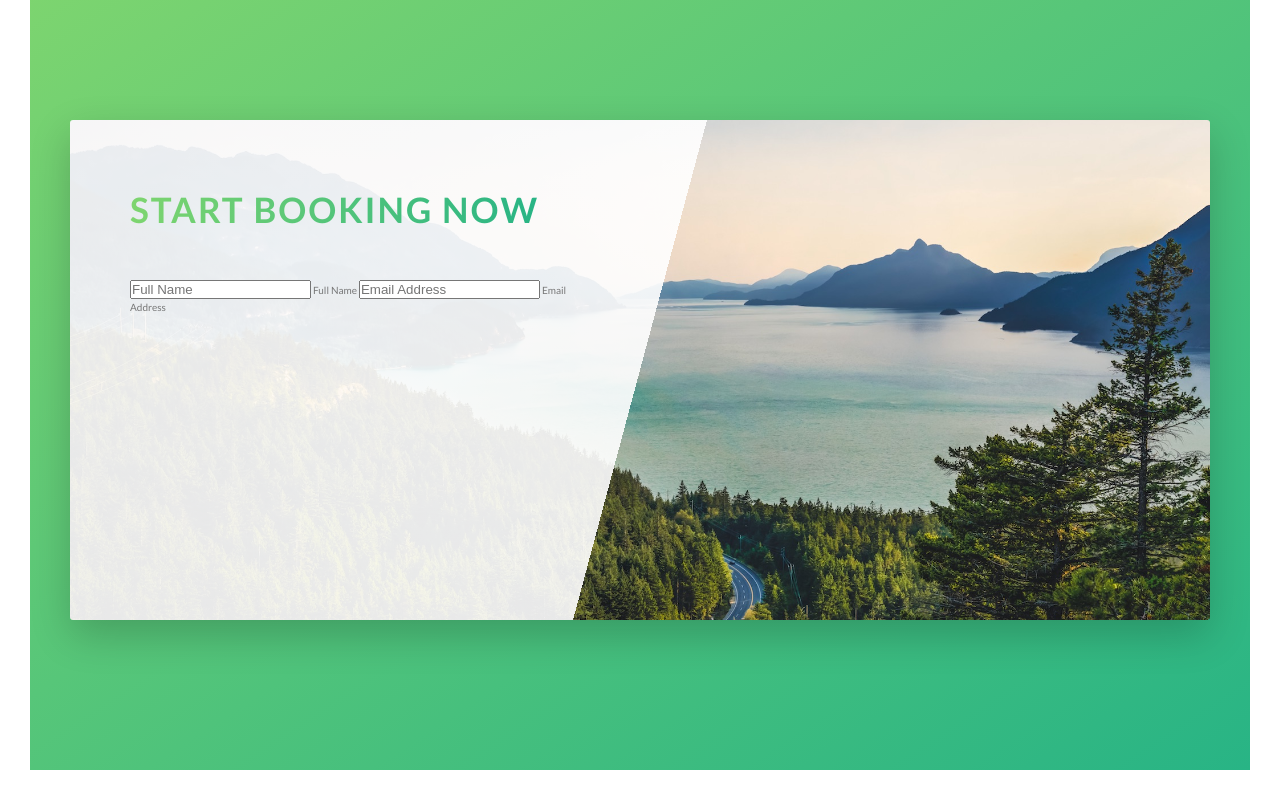
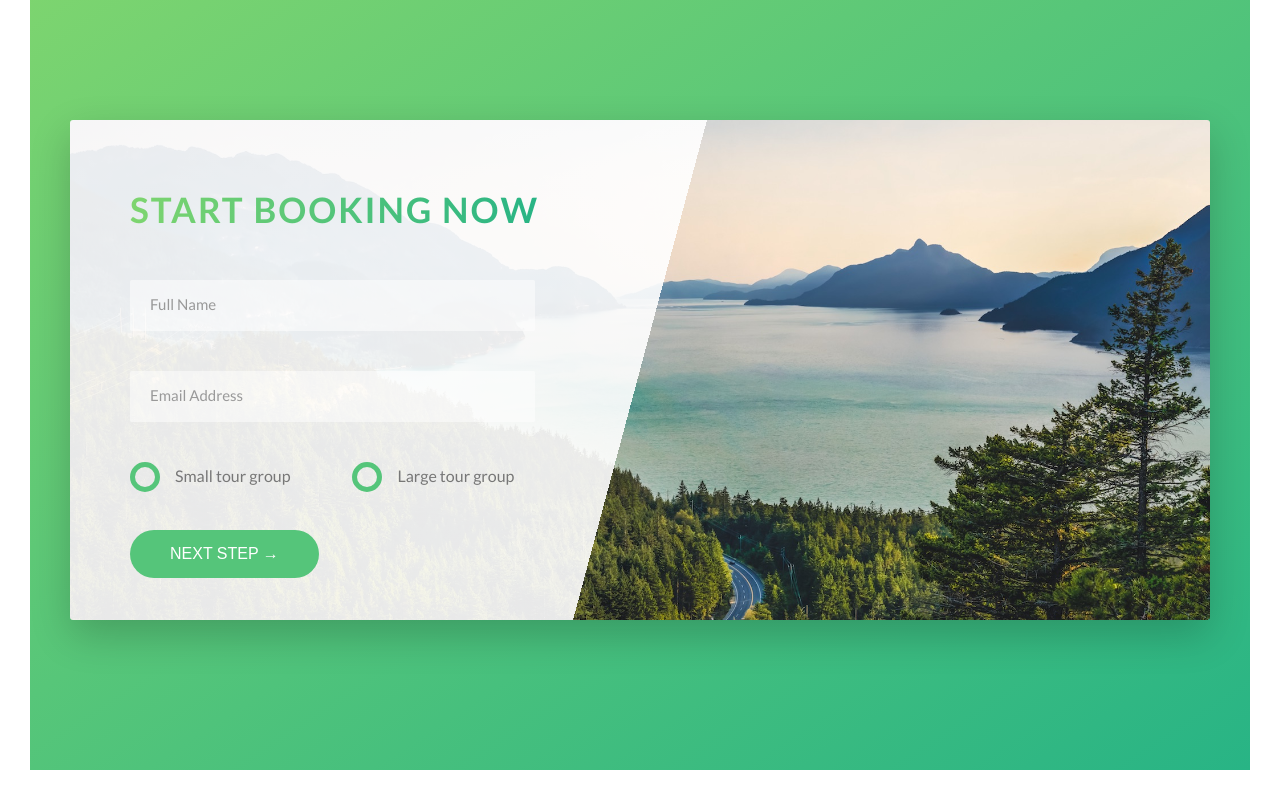
Before and after one commit to SergioHeynes/Webpage-Natours, a website: page index.html in a window 1280 px wide. Shown: the part 4576-5376 px from the top of the page. Drawn offline with Linux system fonts and the light colour scheme.

Commit message:
Completed booking section.

```diff
--- a/index.html
+++ b/index.html
@@ -279,11 +279,36 @@
                                         Start booking now
                                     </h2>
                                 </div>
+
                                 <div class="form__group">
-                                    <input id="name" type="text" class="form__input" placeholder="Full Name" required>
+                                    <input id="name" type="text" class="form__input" placeholder="Full Name" required autocomplete="off">
                                     <label for="name" class="form__label">Full Name</label>
-                                    <input id="email" type="email" class="form__email" placeholder="Email Address" required>
+                                </div>
+
+                                <div class="form__group">
+                                    <input id="email" type="email" class="form__input" placeholder="Email Address" required autocomplete="off">
                                     <label for="email" class="form__label">Email Address</label>
+                                </div>
+
+                                <div class="form__group u-margin-bottom-medium">
+                                    <div class="form__radio-group">
+                                        <input type="radio" class="form__radio-input" id="small" name="size">
+                                        <label for="small" class="form__radio-label">
+                                            <span class="form__radio-button"></span>
+                                            Small tour group
+                                        </label>
+                                    </div>
+
+                                    <div class="form__radio-group">
+                                        <input type="radio" class="form__radio-input" id="large" name="size">
+                                        <label for="large" class="form__radio-label">
+                                            <span class="form__radio-button"></span>
+                                            Large tour group</label>
+                                    </div>
+                                </div>
+
+                                <div class="form__group">
+                                    <button class="btn btn--green">Next step &rarr;</button>
                                 </div>
                             </form>
                         </div>
--- a/sass/abstracts/_variables.scss
+++ b/sass/abstracts/_variables.scss
@@ -14,6 +14,7 @@ $color-gray-light-1: #f7f7f7;
 $color-gray-light-2: #eee;
 
 $color-gray: #777;
+$color-gray-dark-2: #999;
 $color-white: #FFF;
 $color-black: #000;
 
--- a/sass/base/_utilities.scss
+++ b/sass/base/_utilities.scss
@@ -1,23 +1,23 @@
 .u-center-text {
-    text-align: center;
+    text-align: center !important;
 }
 
 .u-margin-bottom-small {
-    margin-bottom: 1.5rem;
+    margin-bottom: 1.5rem !important;
 }
 
 .u-margin-bottom-medium {
-    margin-bottom: 4rem;
+    margin-bottom: 4rem !important;
 }
 
 .u-margin-bottom-big {
-    margin-bottom: 8rem;
+    margin-bottom: 8rem !important;
 }
 
 .u-margin-top {
-    margin-top: 8rem;
+    margin-top: 8rem !important;
 }
 
 .u-margin-top-huge {
-    margin-top: 10rem;
+    margin-top: 10rem !important;
 }
--- a/sass/components/_btn.scss
+++ b/sass/components/_btn.scss
@@ -1,5 +1,7 @@
 .btn {
 
+
+    &,
     &:link,
     &:visited {
         text-transform: uppercase;
@@ -10,6 +12,10 @@
         transition: all .2s;
         position: relative;
         font-size: 1.6rem;
+
+        //Change for the <button> element
+        border: none;
+        cursor: pointer;
     }
     &:hover {
         transform: translateY(-3px);
@@ -21,7 +27,9 @@
         }
     }
 
-    &:active {
+    &:active,
+    &:focus {
+        outline: none;
         transform: translateY(-1px);
         box-shadow: 0 .5rem 1rem rgba($color-black, .2);
         cursor: pointer;
--- /dev/null
+++ b/sass/components/_form.scss
@@ -0,0 +1,97 @@
+.form {
+
+    &__group:not(:last-child) {
+        margin-bottom: 2rem;
+    }
+
+    &__input {
+        font-size: 1.5rem;
+        padding: 1.5rem 2rem;
+        border-radius: 2px;
+        background-color: rgba($color-white, .5);
+        border: none;
+        font-family: inherit;
+        color: inherit;
+        border-bottom: 3px solid transparent;
+        width: 90%;
+        display: block;
+        transition: all .3s;
+
+        &:focus {
+            outline: none;
+            box-shadow: 0 1rem 2rem rgba($color-black, .1);
+            border-bottom: 3px solid $color-primary;
+        }
+
+        &:focus:invalid {
+            border-bottom: 3px solid $color-secundary-dark;
+        }
+
+        &::-webkit-input-placeholder {
+            color: $color-gray-dark-2;
+        }
+
+    }
+
+    &__label {
+        font-size: 1.2rem;
+        font-weight: 700;
+        margin-left: 2rem;
+        display: block;
+        transition: all .3s;
+    }
+
+    &__input:placeholder-shown + &__label {
+        opacity: 0;
+        visibility: hidden;
+        transform: translateY(-4rem);
+    }
+
+
+    &__radio-group {
+        width: 49%;
+        display: inline-block;
+    }
+
+    &__radio-input {
+        display: none;
+    }
+
+    &__radio-label {
+        font-size: $default-font-size;
+        cursor: pointer;
+        position: relative;
+        padding-left: 4.5rem;
+    }
+
+    &__radio-button {
+        height: 3rem;
+        width: 3rem;
+        border: 5px solid $color-primary;
+        border-radius: 50%;
+        display: inline-block;
+        position: absolute;
+        left: 0;
+        top: -.4rem;
+
+        &::after {
+            height: 1.3rem;
+            width: 1.3rem;
+            content: "";
+            display: block;
+            border-radius: 50%;
+            position: absolute;
+            top: 50%;
+            left: 50%;
+            transform: translate(-50%, -50%);
+            background-color: $color-primary;
+            opacity: 0;
+            transition: opacity .2s;
+        }
+    }
+
+    &__radio-input:checked ~ &__radio-label &__radio-button::after {
+        opacity: 1;
+    }
+
+}
--- a/sass/main.scss
+++ b/sass/main.scss
@@ -13,6 +13,7 @@
 @import 'components/card';
 @import 'components/story';
 @import 'components/bg-video';
+@import 'components/form';
 
 @import 'layout/grid';
 @import 'layout/header';
```
Also changed, not shown: css/style.css.
